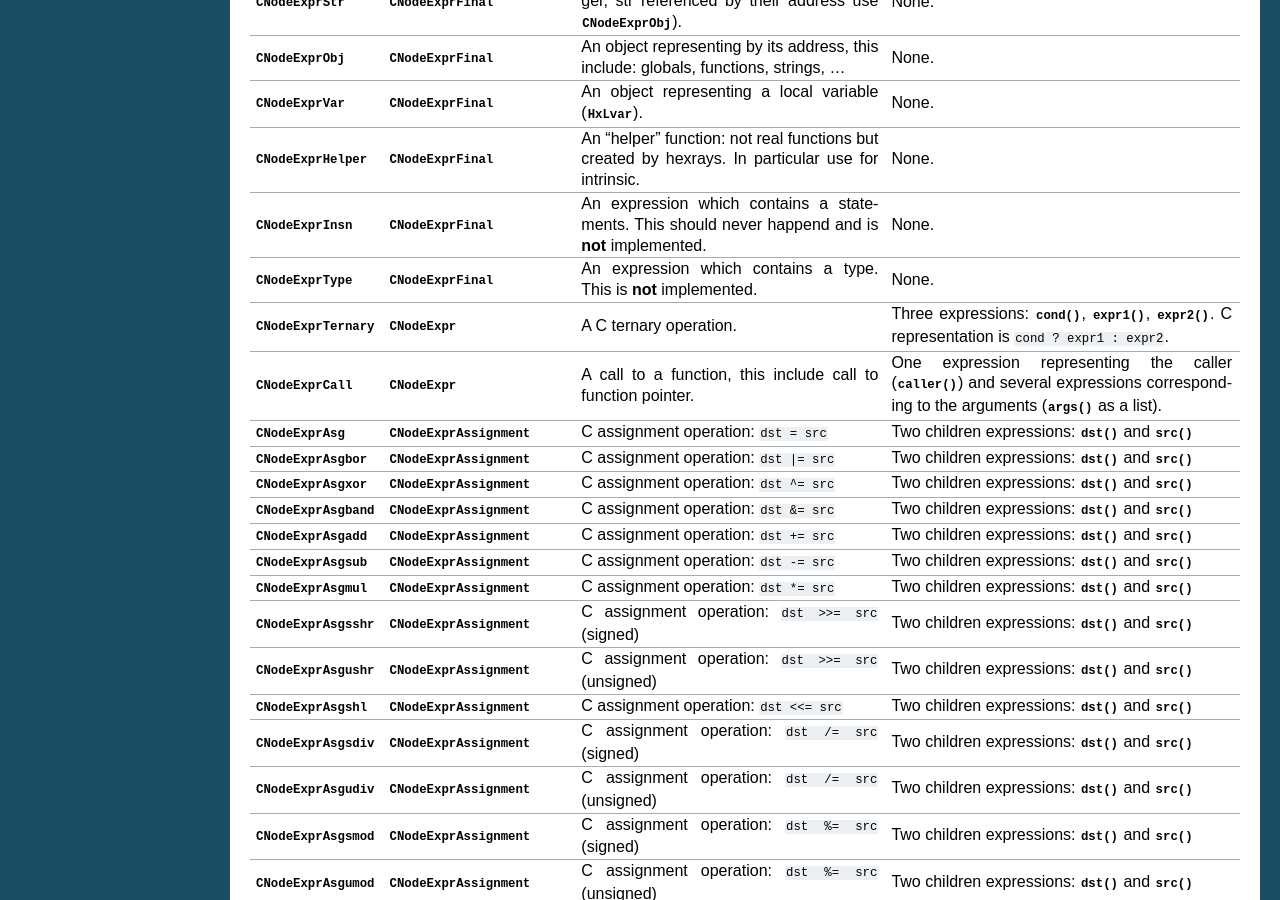
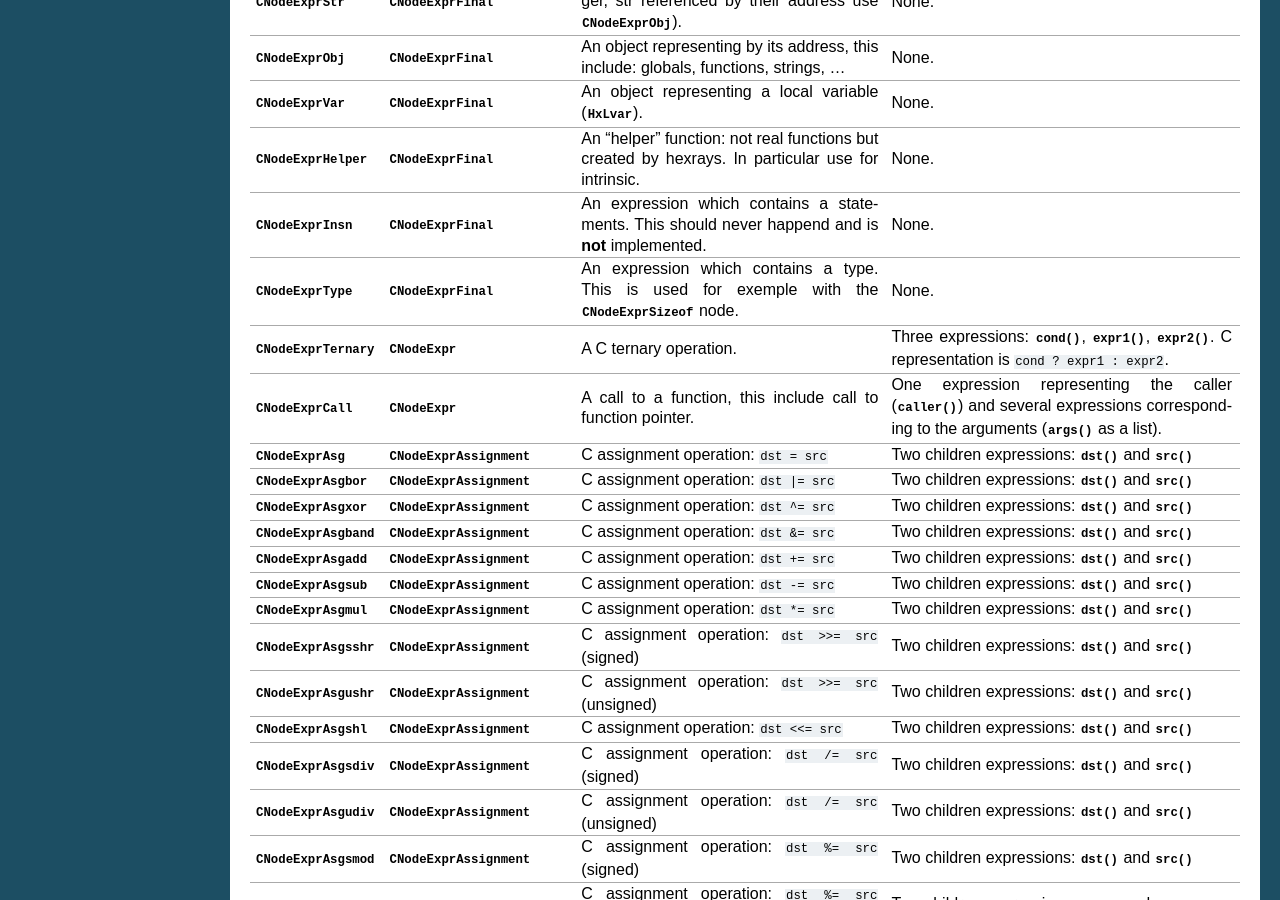
Before and after one commit to synacktiv/bip, a Sphinx documentation site: the page built from doc/hexrays/astnodes.rst, in a window 1280 px wide and 900 px high, scrolled down 3808 px. Built offline with Sphinx 7.4.7, drawn with Linux system fonts in a browser that asks for light colours; formulas are drawn with MathJax 3.

Commit message:
doc: add doc for CNodeExprType

```diff
--- a/doc/hexrays/astnodes.rst
+++ b/doc/hexrays/astnodes.rst
@@ -159,7 +159,7 @@ Class name                    Parent class name                   Description
 :class:`CNodeExprVar`         :class:`CNodeExprFinal`             An object representing a local variable (:class:`HxLvar`).                                                     None.
 :class:`CNodeExprHelper`      :class:`CNodeExprFinal`             An "helper" function: not real functions but created by hexrays. In particular use for intrinsic.              None.
 :class:`CNodeExprInsn`        :class:`CNodeExprFinal`             An expression which contains a statements. This should never happend and is **not** implemented.               None.
-:class:`CNodeExprType`        :class:`CNodeExprFinal`             An expression which contains a type. This is **not** implemented.                                              None.
+:class:`CNodeExprType`        :class:`CNodeExprFinal`             An expression which contains a type. This is used for exemple with the :class:`CNodeExprSizeof` node.          None.
 :class:`CNodeExprTernary`     :class:`CNodeExpr`                  A C ternary operation.                                                                                         Three expressions: :meth:`~CNodeExprTernary.cond`, :meth:`~CNodeExprTernary.expr1`, :meth:`~CNodeExprTernary.expr2`. C representation is ``cond ? expr1 : expr2``.
 :class:`CNodeExprCall`        :class:`CNodeExpr`                  A call to a function, this include call to function pointer.                                                   One expression representing the caller (:meth:`~CNodeExprCall.caller`) and several expressions corresponding to the arguments (:meth:`~CNodeExprCall.args` as a list).
 :class:`CNodeExprAsg`         :class:`CNodeExprAssignment`        C assignment operation: ``dst = src``                                                                          Two children expressions: :meth:`~CNodeExprAssignment.dst` and :meth:`~CNodeExprAssignment.src`
```
